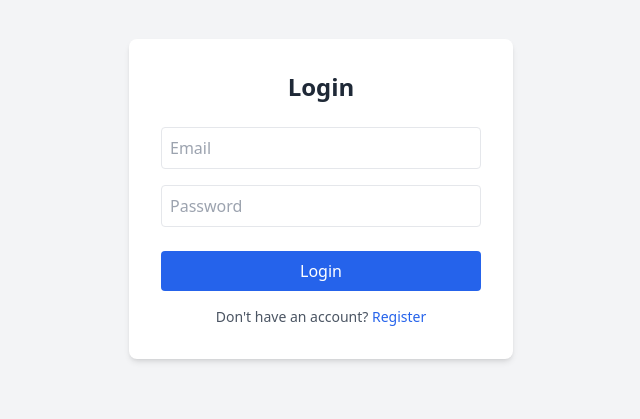
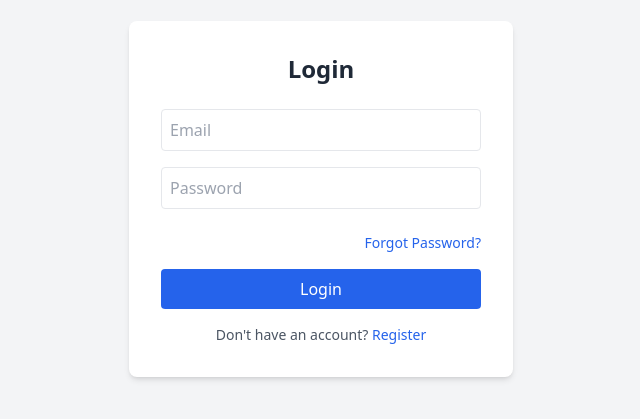
Before and after one commit to Anushikasaxena/mern-task-manager, a React app in the folder frontend/: page /login in a window 1280 px wide. Shown: the part 201-620 px from the top of the page, without its empty margins (319-959 px from the left). Built offline with nearby package versions, Linux system fonts and the light colour scheme; the HTML template or start-up script is replaced by a standard one.

Commit message:
fix forgot password link position in Login.jsx

```diff
--- a/frontend/src/pages/Login.jsx
+++ b/frontend/src/pages/Login.jsx
@@ -1,6 +1,7 @@
 import { useState } from 'react';
 import { useNavigate, Link } from 'react-router-dom';
 import API from '../services/api';
+
 
 export default function Login() {
     const [email, setEmail] = useState('');
@@ -39,6 +40,11 @@
                     className="w-full p-2 mb-6 border rounded"
                     required
                 />
+                <div className="flex justify-end mb-4">
+                    <Link to="/forgot-password" className="text-sm text-blue-600 hover:underline">
+                        Forgot Password?
+                    </Link>
+                </div>
                 <button type="submit" className="w-full bg-blue-600 text-white p-2 rounded hover:bg-blue-700">
                     Login
                 </button>
```
